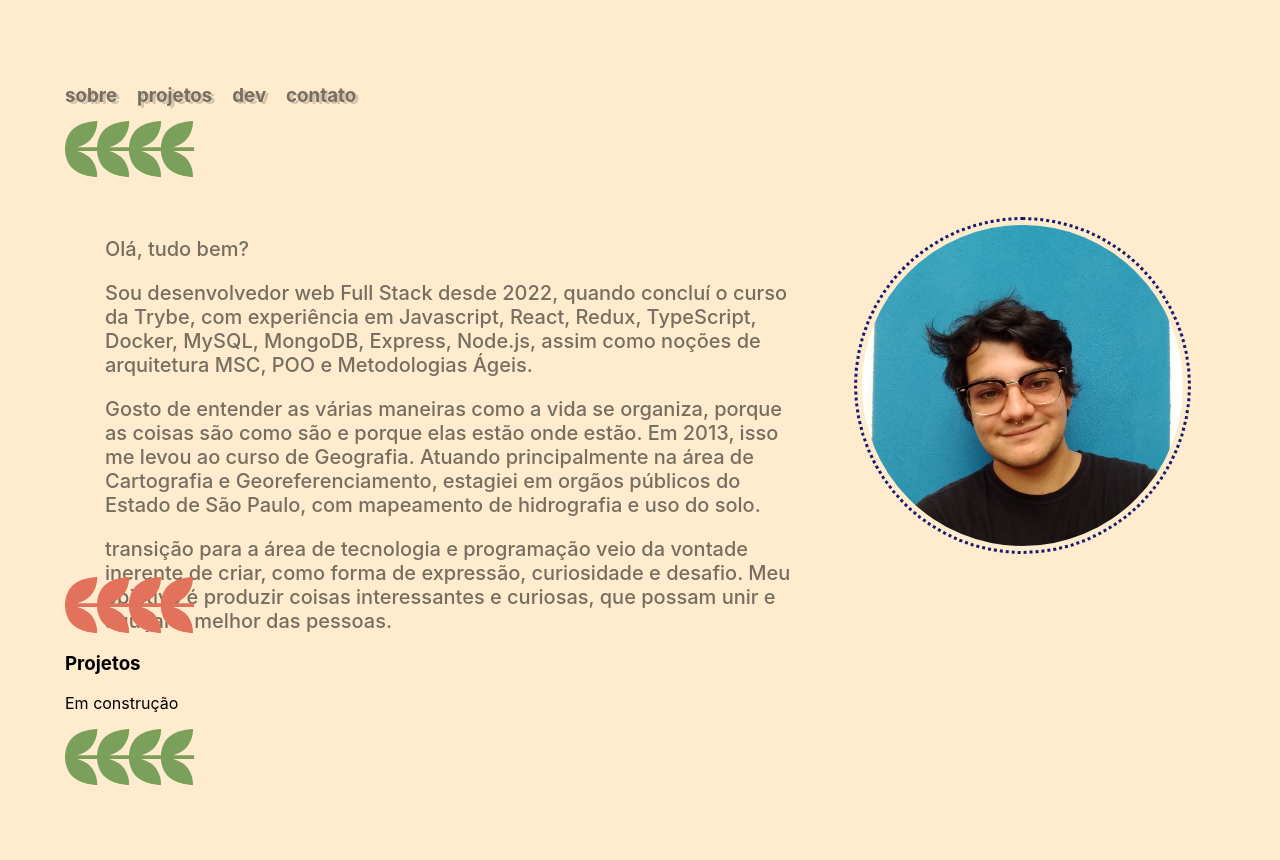
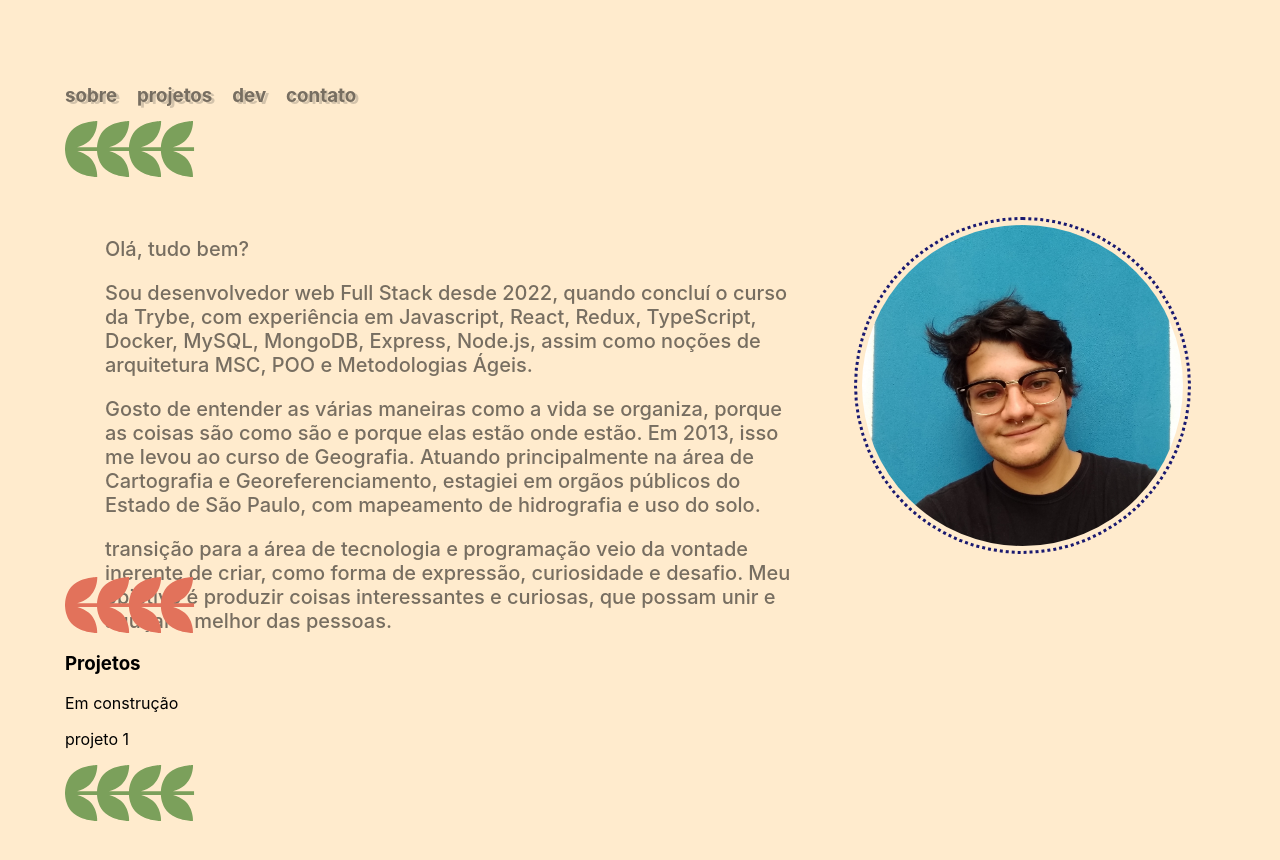
Before and after one commit to marqsbruno/marqsbruno.github.io, a React (Create React App) app in the folder my-portifolio/: page / in a window 1280 px wide. Shown: the top 860 px of the page. Built offline with nearby package versions, Linux system fonts and the light colour scheme.

Commit message:
container projeto

```diff
--- a/my-portifolio/src/components/Projects.js
+++ b/my-portifolio/src/components/Projects.js
@@ -5,6 +5,9 @@ export default function Projects(){
     <div className="projects">
       <h3>Projetos</h3>
       <p>Em construção</p>
+      <div className="container">
+        <p>projeto 1</p>
+      </div>
     </div>
   )
 }
```
